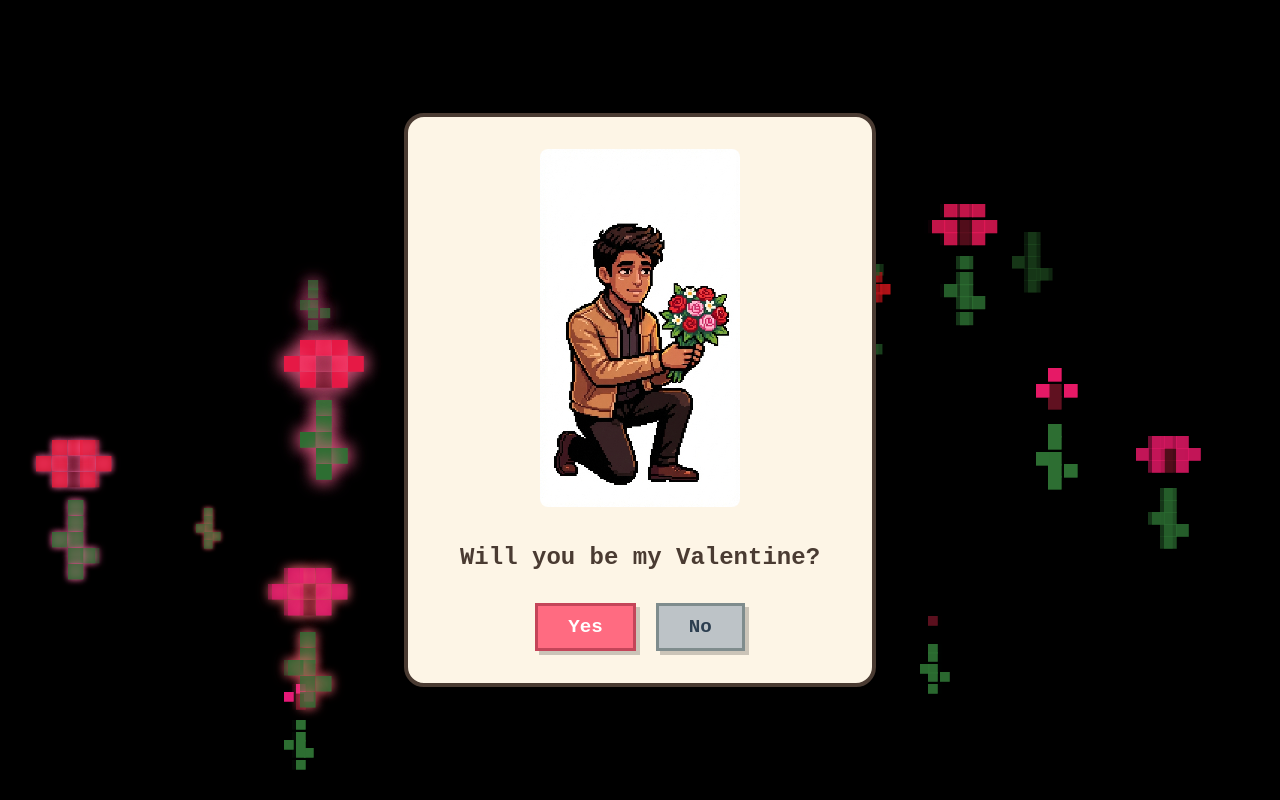
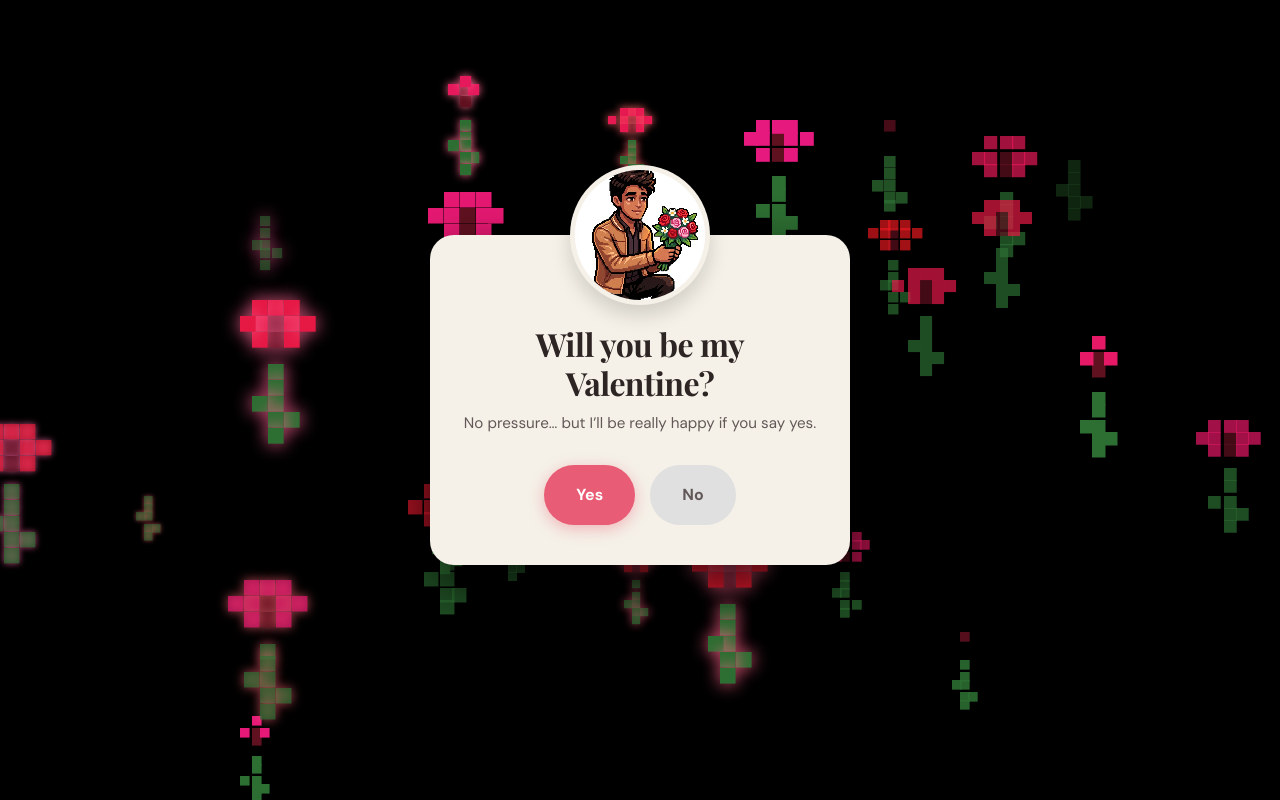
Before and after one commit to nakshatraaditya/rose_, a plain HTML site: page index.html in a window 1280 px wide. Drawn offline with nearby package versions, Linux system fonts and the light colour scheme; a web font is replaced by a local one.

Commit message:
Update index.html

```diff
--- a/index.html
+++ b/index.html
@@ -2,121 +2,198 @@
 <html lang="en">
 <head>
     <meta charset="UTF-8">
-    <meta name="viewport" content="width=device-width, initial-scale=1.0">
-    <title>Will You Be My Valentine?</title>
+    <meta name="viewport" content="width=device-width, initial-scale=1.0, maximum-scale=1.0, user-scalable=no">
+    <title>A Question for You...</title>
+
+    <link rel="preconnect" href="https://fonts.googleapis.com">
+    <link rel="preconnect" href="https://fonts.gstatic.com" crossorigin>
+    <link href="https://fonts.googleapis.com/css2?family=DM+Sans:wght@400;500;700&family=Playfair+Display:ital,wght@0,600;0,700;1,600&display=swap" rel="stylesheet">
+
     <style>
-        /* --- RESET & BASIC SETUP --- */
+        /* =========================================
+           1. CSS VARIABLES & RESET
+           ========================================= */
+        :root {
+            --bg-color: #000000;
+            --card-bg: #F5F1E8; /* Warm Cream */
+            --text-main: #2D2424; /* Soft Black */
+            --text-sub: #635858; /* Warm Grey */
+            --accent-pink: #E85D75; /* Romantic Pink */
+            --accent-hover: #D0455E;
+            --btn-shadow: 0 4px 15px rgba(232, 93, 117, 0.4);
+        }
+
+        * { box-sizing: border-box; }
+
         body, html {
             margin: 0;
             padding: 0;
             width: 100%;
             height: 100%;
-            background-color: #000;
-            overflow: hidden; /* Prevents scrollbars */
-            font-family: 'Courier New', Courier, monospace; /* Retro font */
+            background-color: var(--bg-color);
+            overflow: hidden; /* No scrollbars */
+            font-family: 'DM Sans', sans-serif;
+            -webkit-font-smoothing: antialiased;
         }
 
-        /* --- BACKGROUND CANVAS --- */
+        /* =========================================
+           2. CANVAS BACKGROUND (Z-INDEX 1)
+           ========================================= */
         canvas#garden {
             position: fixed;
             top: 0;
             left: 0;
-            z-index: 1; /* Behind everything */
+            width: 100%;
+            height: 100%;
+            z-index: 1;
             display: block;
         }
 
-        /* --- OVERLAY CONTAINER --- */
-        .overlay {
+        /* =========================================
+           3. UI FOREGROUND (Z-INDEX 10)
+           ========================================= */
+        .ui-overlay {
             position: relative;
-            z-index: 10; /* Above the canvas */
+            z-index: 10;
             width: 100%;
             height: 100%;
             display: flex;
             justify-content: center;
             align-items: center;
-            pointer-events: none; /* Let clicks pass through to canvas if not on card */
+            padding: 20px;
+            pointer-events: none; /* Let clicks pass through to canvas */
         }
 
-        /* --- THE CARD --- */
+        /* The Glass/Cream Card */
         .card {
-            background-color: #fdf5e6; /* Cream / Old Lace */
-            border: 4px solid #4a3b32; /* Dark pixel-art brown border */
-            border-radius: 20px;
-            padding: 2rem;
+            background: var(--card-bg);
+            width: 100%;
+            max-width: 420px;
+            border-radius: 24px;
+            padding: 0 30px 40px 30px; /* Top padding is 0 because image pulls up */
             text-align: center;
-            max-width: 90%;
-            width: 400px;
-            box-shadow: 0 10px 25px rgba(0,0,0,0.5);
-            pointer-events: auto; /* Re-enable clicks for the card */
-
-            /* Initial Animation */
+            box-shadow: 0 20px 50px rgba(0,0,0,0.7);
+            position: relative;
+            pointer-events: auto; /* Re-enable interaction */
             opacity: 0;
-            transform: translateY(20px);
-            animation: popIn 0.8s ease-out forwards 0.5s;
+            transform: translateY(30px);
+            animation: fadeUp 1s cubic-bezier(0.2, 0.8, 0.2, 1) forwards 0.5s;
         }
 
-        @keyframes popIn {
+        @keyframes fadeUp {
             to { opacity: 1; transform: translateY(0); }
         }
 
-        /* --- CHARACTER IMAGE --- */
-        .character-img {
-            width: 200px; /* Adjust size as needed */
-            height: auto;
-            image-rendering: pixelated; /* Keeps pixel art crisp */
-            margin-bottom: 1rem;
-            border-radius: 8px;
+        /* The Hero Image (Overlapping Top) */
+        .hero-image-wrapper {
+            width: 140px;
+            height: 140px;
+            margin: -70px auto 20px auto; /* Negative margin pulls it up */
+            position: relative;
+            border-radius: 50%;
+            background: var(--card-bg);
+            padding: 5px; /* Creates a border effect */
+            box-shadow: 0 10px 20px rgba(0,0,0,0.15);
         }
 
-        h1 {
-            color: #4a3b32;
-            font-size: 1.5rem;
-            margin-bottom: 2rem;
+        .hero-image {
+            width: 100%;
+            height: 100%;
+            object-fit: cover;
+            border-radius: 50%;
+            image-rendering: pixelated; /* Keeps your pixel art crisp */
+            background-color: #fff;
         }
 
-        /* --- BUTTONS --- */
-        .btn-container {
+        /* Typography */
+        h1 {
+            font-family: 'Playfair Display', serif;
+            font-size: 2rem;
+            color: var(--text-main);
+            margin: 0 0 10px 0;
+            line-height: 1.2;
+            letter-spacing: -0.5px;
+        }
+
+        p.subtext {
+            font-size: 0.95rem;
+            color: var(--text-sub);
+            margin: 0 0 30px 0;
+            line-height: 1.5;
+        }
+
+        /* Buttons Area */
+        .actions {
             display: flex;
             justify-content: center;
-            gap: 20px;
-            position: relative; /* Needed for button positioning context */
+            gap: 15px;
+            position: relative;
+            min-height: 60px; /* Reserves space so layout doesn't jump */
         }
 
-        button {
-            font-family: inherit;
-            font-size: 1.2rem;
-            font-weight: bold;
-            padding: 10px 30px;
-            border: 3px solid #000;
+        .btn {
+            border: none;
+            padding: 14px 32px;
+            font-size: 1rem;
+            font-weight: 700;
+            border-radius: 50px;
             cursor: pointer;
-            box-shadow: 4px 4px 0px rgba(0,0,0,0.2);
-            transition: transform 0.1s;
-        }
-
-        button:active {
-            transform: translate(2px, 2px);
-            box-shadow: 2px 2px 0px rgba(0,0,0,0.2);
+            transition: all 0.2s ease;
+            font-family: 'DM Sans', sans-serif;
+            outline: none;
         }
 
         .btn-yes {
-            background-color: #ff6b81;
+            background-color: var(--accent-pink);
             color: white;
-            border-color: #c44559;
+            box-shadow: var(--btn-shadow);
+        }
+
+        .btn-yes:hover {
+            background-color: var(--accent-hover);
+            transform: translateY(-2px);
+            box-shadow: 0 6px 20px rgba(232, 93, 117, 0.6);
+        }
+
+        .btn-yes:active {
+            transform: translateY(0);
         }
 
         .btn-no {
-            background-color: #bdc3c7;
-            color: #2c3e50;
-            border-color: #7f8c8d;
-            position: relative; /* Starts relative, becomes fixed on jump */
-            transition: opacity 0.3s ease;
+            background-color: #E0E0E0;
+            color: var(--text-sub);
+            /* Important: Transition for the smooth escape effect */
+            transition: all 0.3s cubic-bezier(0.25, 0.1, 0.25, 1);
         }
 
-        /* --- SUCCESS MESSAGE HIDDEN INITIALLY --- */
-        .success-message {
+        /* State: Success Message (Hidden by default) */
+        .success-state {
             display: none;
-            color: #d63031;
+            flex-direction: column;
+            align-items: center;
+            animation: fadeIn 0.5s ease;
         }
+
+        .success-state h2 {
+            font-family: 'Playfair Display', serif;
+            color: var(--accent-pink);
+            font-size: 2.2rem;
+            margin: 0;
+        }
+
+        .success-state p {
+            color: var(--text-sub);
+            margin-top: 5px;
+        }
+
+        .emoji-confetti {
+            font-size: 3rem;
+            margin-top: 10px;
+            animation: bounce 1s infinite alternate;
+        }
+
+        @keyframes bounce { from { transform: translateY(0); } to { transform: translateY(-10px); } }
+        @keyframes fadeIn { from { opacity: 0; transform: scale(0.9); } to { opacity: 1; transform: scale(1); } }
 
     </style>
 </head>
@@ -124,34 +201,40 @@
 
     <canvas id="garden"></canvas>
 
-    <div class="overlay">
-        <div class="card" id="mainCard">
-            <img src="character.png" alt="Character" class="character-img">
+    <div class="ui-overlay">
+        <div class="card" id="card">
 
-            <h1 id="question">Will you be my Valentine?</h1>
-
-            <div class="btn-container">
-                <button class="btn-yes" id="yesBtn">Yes</button>
-                <button class="btn-no" id="noBtn">No</button>
+            <div class="hero-image-wrapper">
+                <img src="character.png" alt="Pixel Art Character" class="hero-image">
             </div>
 
-            <div class="success-message" id="successMsg">
-                <h2>YAY! ❤️</h2>
+            <div id="question-state">
+                <h1>Will you be my Valentine?</h1>
+                <p class="subtext">No pressure… but I’ll be really happy if you say yes.</p>
+
+                <div class="actions">
+                    <button class="btn btn-yes" id="yesBtn">Yes</button>
+                    <button class="btn btn-no" id="noBtn" tabindex="0">No</button>
+                </div>
+            </div>
+
+            <div id="success-state" class="success-state">
+                <h2>Yay!</h2>
+                <div class="emoji-confetti">💐 💖 ✨</div>
                 <p>See you on the 14th!</p>
             </div>
+
         </div>
     </div>
 
     <script>
         /* =========================================
-           PART 1: THE ROSE GARDEN (Background)
+           PART A: THE PIXEL GARDEN (Optimized)
            ========================================= */
         const canvas = document.getElementById('garden');
         const ctx = canvas.getContext('2d');
-
         let width, height;
         let roses = [];
-
         const PIXEL_SIZE = 4;
         const GRID_ALIGN = true;
 
@@ -160,19 +243,17 @@
             height = canvas.height = window.innerHeight;
             initGarden();
         }
-
         window.addEventListener('resize', resize);
 
-        function random(min, max) {
-            return Math.random() * (max - min) + min;
-        }
+        // Helper
+        function random(min, max) { return Math.random() * (max - min) + min; }
 
         class Rose {
             constructor() { this.init(); }
 
             init() {
-                this.x = random(width * 0.1, width * 0.9);
-                this.y = random(height * 0.2, height * 0.9);
+                this.x = random(width * 0.05, width * 0.95);
+                this.y = random(height * 0.1, height * 0.95);
                 const hue = random(330, 360);
                 this.color = `hsl(${hue}, 80%, 50%)`;
                 this.glowColor = `hsl(${hue}, 100%, 70%)`;
@@ -184,25 +265,11 @@
                 this.swaySpeed = random(0.001, 0.003);
             }
 
-            drawPixel(relX, relY, color, alpha) {
-                ctx.fillStyle = color;
-                ctx.globalAlpha = alpha;
-                let drawX = this.x + (relX * PIXEL_SIZE * this.scale);
-                let drawY = this.y + (relY * PIXEL_SIZE * this.scale);
-                const sway = Math.sin(Date.now() * this.swaySpeed + this.swayOffset) * (20 * this.scale);
-                drawX += sway;
-
-                if (GRID_ALIGN) {
-                    drawX = Math.floor(drawX / PIXEL_SIZE) * PIXEL_SIZE;
-                    drawY = Math.floor(drawY / PIXEL_SIZE) * PIXEL_SIZE;
-                }
-                ctx.fillRect(drawX, drawY, PIXEL_SIZE * this.scale, PIXEL_SIZE * this.scale);
-            }
-
             update(time) {
                 const t = time * this.speed + this.phase;
                 const cycle = (Math.sin(t) + 1) / 2;
                 const bloomLevel = Math.min(cycle * 1.5, 1) * this.maxBloom;
+
                 let alpha = 1;
                 let glow = 0;
 
@@ -215,51 +282,50 @@
                 this.draw(bloomLevel, alpha, glow);
             }
 
+            drawPixel(relX, relY, color, alpha) {
+                ctx.fillStyle = color;
+                ctx.globalAlpha = alpha;
+                let drawX = this.x + (relX * PIXEL_SIZE * this.scale);
+                let drawY = this.y + (relY * PIXEL_SIZE * this.scale);
+                const sway = Math.sin(Date.now() * this.swaySpeed + this.swayOffset) * (20 * this.scale);
+                drawX += sway;
+                if (GRID_ALIGN) {
+                    drawX = Math.floor(drawX / PIXEL_SIZE) * PIXEL_SIZE;
+                    drawY = Math.floor(drawY / PIXEL_SIZE) * PIXEL_SIZE;
+                }
+                ctx.fillRect(drawX, drawY, PIXEL_SIZE * this.scale, PIXEL_SIZE * this.scale);
+            }
+
             draw(bloom, alpha, glowLevel) {
+                // Stem
                 if (bloom > 0.1) {
-                    const stemHeight = 6;
-                    for (let i = 1; i < stemHeight; i++) {
+                    for (let i = 1; i < 6; i++) {
                         this.drawPixel(0, i + 2, '#2d6e32', alpha);
-                        if (i === 3) {
-                             this.drawPixel(-1, i + 2, '#2d6e32', alpha);
-                             this.drawPixel(1, i + 3, '#2d6e32', alpha);
-                        }
+                        if (i === 3) { this.drawPixel(-1, i + 2, '#2d6e32', alpha); this.drawPixel(1, i + 3, '#2d6e32', alpha); }
                     }
                 }
+                // Petals
                 if (bloom > 0.2) this.drawPixel(0, 0, '#601120', alpha);
                 if (bloom > 0.3) this.drawPixel(0, 1, '#601120', alpha);
-                if (bloom > 0.5) {
-                    this.drawPixel(-1, 0, this.color, alpha);
-                    this.drawPixel(1, 0, this.color, alpha);
-                    this.drawPixel(0, -1, this.color, alpha);
+                if (bloom > 0.5) { this.drawPixel(-1, 0, this.color, alpha); this.drawPixel(1, 0, this.color, alpha); this.drawPixel(0, -1, this.color, alpha); }
+                if (bloom > 0.8) {
+                    this.drawPixel(-1, -1, this.color, alpha); this.drawPixel(1, -1, this.color, alpha);
+                    this.drawPixel(-1, 1, this.color, alpha); this.drawPixel(1, 1, this.color, alpha);
+                    this.drawPixel(-2, 0, this.color, alpha); this.drawPixel(2, 0, this.color, alpha);
                 }
-                if (bloom > 0.8) {
-                    this.drawPixel(-1, -1, this.color, alpha);
-                    this.drawPixel(1, -1, this.color, alpha);
-                    this.drawPixel(-1, 1, this.color, alpha);
-                    this.drawPixel(1, 1, this.color, alpha);
-                    this.drawPixel(-2, 0, this.color, alpha);
-                    this.drawPixel(2, 0, this.color, alpha);
-                }
-                if (glowLevel > 0) {
-                    ctx.shadowBlur = glowLevel;
-                    ctx.shadowColor = this.glowColor;
-                } else {
-                    ctx.shadowBlur = 0;
-                }
+                if (glowLevel > 0) { ctx.shadowBlur = glowLevel; ctx.shadowColor = this.glowColor; }
+                else { ctx.shadowBlur = 0; }
             }
         }
 
         function initGarden() {
             roses = [];
-            const count = Math.floor((width * height) / 40000);
+            const count = Math.floor((width * height) / 35000); // Slight increase in density
             for (let i = 0; i < count; i++) roses.push(new Rose());
         }
 
         function animate() {
-            ctx.fillStyle = '#000';
-            ctx.shadowBlur = 0;
-            ctx.fillRect(0, 0, width, height);
+            ctx.clearRect(0, 0, width, height); // Clear cleanly for crisp UI
             const time = Date.now() * 0.001;
             roses.forEach(rose => rose.update(time));
             requestAnimationFrame(animate);
@@ -270,68 +336,65 @@
 
 
         /* =========================================
-           PART 2: INTERACTIVE CARD LOGIC
+           PART B: INTERACTION LOGIC
            ========================================= */
+        const yesBtn = document.getElementById('yesBtn');
         const noBtn = document.getElementById('noBtn');
-        const yesBtn = document.getElementById('yesBtn');
-        const question = document.getElementById('question');
-        const btnContainer = document.querySelector('.btn-container');
-        const successMsg = document.getElementById('successMsg');
+        const questionState = document.getElementById('question-state');
+        const successState = document.getElementById('success-state');
 
         let noAttempts = 0;
-        const maxAttempts = 4;
+        const MAX_ATTEMPTS = 5;
 
-        // Function to move the "No" button
+        // 1. The "Escaping" No Button
         function moveNoButton() {
-            if (noAttempts >= maxAttempts) return;
+            if (noAttempts >= MAX_ATTEMPTS) return;
 
-            // Calculate random position within the window
-            // Subtract button dimensions (approx 100px width, 50px height) to keep it on screen
-            const maxX = window.innerWidth - 120;
-            const maxY = window.innerHeight - 60;
+            // Get viewport dimensions
+            const safeMargin = 40; // Don't touch the very edge
+            const btnRect = noBtn.getBoundingClientRect();
 
-            const randomX = Math.random() * maxX;
-            const randomY = Math.random() * maxY;
+            // Calculate available space
+            const maxX = window.innerWidth - btnRect.width - safeMargin;
+            const maxY = window.innerHeight - btnRect.height - safeMargin;
 
-            // Switch to fixed positioning so it breaks out of the flex container
+            // Random coordinates (ensuring it stays on screen)
+            const randomX = Math.max(safeMargin, Math.random() * maxX);
+            const randomY = Math.max(safeMargin, Math.random() * maxY);
+
+            // Apply Fixed Position to break out of the card flow
             noBtn.style.position = 'fixed';
             noBtn.style.left = randomX + 'px';
             noBtn.style.top = randomY + 'px';
+            noBtn.style.zIndex = '100'; // Ensure it floats above everything
 
             noAttempts++;
 
-            // Fade out logic on final attempt
-            if (noAttempts === maxAttempts) {
+            // If they keep trying, fade it out
+            if (noAttempts === MAX_ATTEMPTS) {
                 noBtn.style.opacity = '0';
-                noBtn.style.pointerEvents = 'none'; // Make unclickable
+                noBtn.style.pointerEvents = 'none';
             }
         }
 
-        // Trigger on hover (desktop)
-        noBtn.addEventListener('mouseover', moveNoButton);
-        // Trigger on click/touch (mobile/tablet fallback)
-        noBtn.addEventListener('touchstart', (e) => {
-            e.preventDefault(); // Prevent actual click
-            moveNoButton();
-        });
-        noBtn.addEventListener('click', (e) => {
-            e.preventDefault();
-            moveNoButton();
-        });
+        // Add Listeners for Mouse, Touch, and Keyboard Focus
+        noBtn.addEventListener('mouseover', moveNoButton); // Desktop hover
+        noBtn.addEventListener('touchstart', (e) => { e.preventDefault(); moveNoButton(); }); // Mobile touch
+        noBtn.addEventListener('click', (e) => { e.preventDefault(); moveNoButton(); }); // Just in case
+        noBtn.addEventListener('focus', moveNoButton); // Accessibility (Tab key)
 
-        // "Yes" Button Logic
+        // 2. The "Yes" Button
         yesBtn.addEventListener('click', () => {
-            // Hide buttons and question
-            btnContainer.style.display = 'none';
-            question.style.display = 'none';
+            // UI Transition
+            questionState.style.display = 'none';
+            successState.style.display = 'flex';
 
-            // Show success message
-            successMsg.style.display = 'block';
-
-            // Optional: Intensify the garden (make roses bloom faster or more density)
+            // Garden Party Mode
             roses.forEach(rose => {
-                rose.glowColor = '#ff6b81';
-                rose.speed *= 5; // Party mode!
+                rose.color = '#FF6B81'; // Uniform pink
+                rose.glowColor = '#FF9CA9';
+                rose.speed *= 5; // Bloom faster
+                rose.swaySpeed *= 3; // Dance faster
             });
         });
 
```
